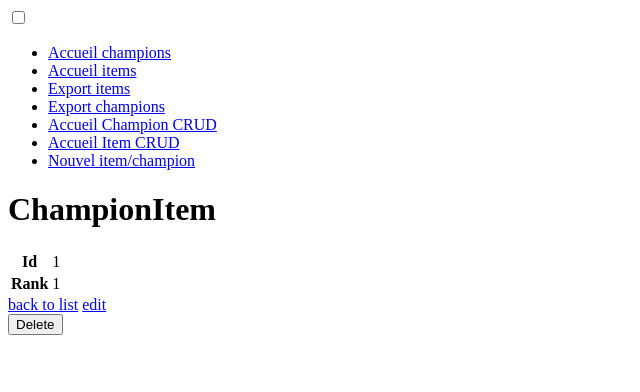
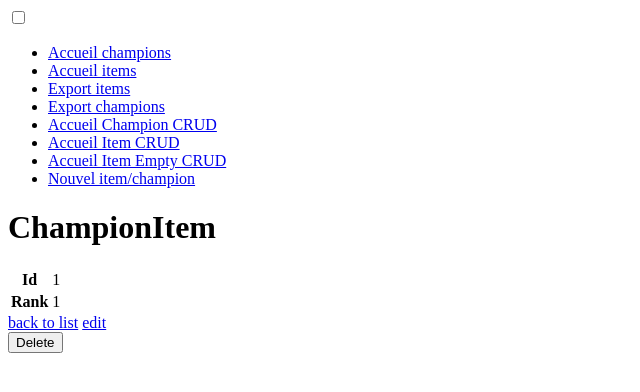
Before and after one commit to Yorik56/tft_database_tool, a Symfony app: template templates/champion_item/show.html.twig in a window 1280 px wide. Shown: the top 392 px of the page, without its empty margins (0-640 px from the left). Run offline with Twig, Linux system fonts and the light colour scheme; the template is opened without the code that fills it: most values are stand-ins (such as "Sample title", 1, 10 or a date in 2020); some libraries are stand-ins or nearby versions.

Commit message:
Accueil Item Empty CRUD

```diff
--- a/templates/parts/sidenav.html.twig
+++ b/templates/parts/sidenav.html.twig
@@ -29,6 +29,9 @@
                 <a href="{{ path('app_item_index') }}">Accueil Item CRUD</a>
             </li>
             <li>
+                <a href="{{ path('app_item_index_empty_build') }}">Accueil Item Empty CRUD</a>
+            </li>
+            <li>
                 <a href="{{ path('app_champion_item_new') }}">Nouvel item/champion</a>
             </li>
         </ul>
```
